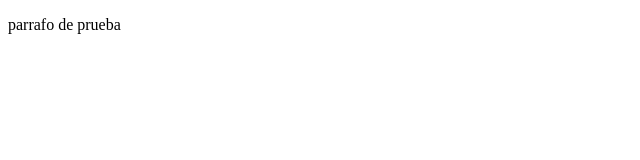
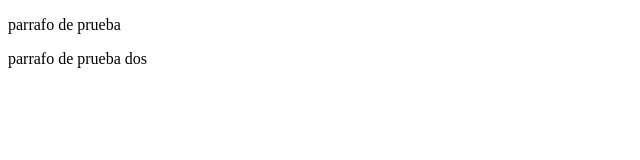
Before and after one commit to abelortiz/testgit, a plain HTML site: page index.html in a window 1280 px wide. Shown: the whole page, without its empty margins (0-640 px from the left). Drawn offline with Linux system fonts and the light colour scheme.

Commit message:
modifique index en abelortiz

```diff
--- a/index.html
+++ b/index.html
@@ -5,5 +5,6 @@
 </head>
 <body>
 <p>parrafo de prueba</p>
+<p>parrafo de prueba dos</p>
 </body>
 </html>
```
